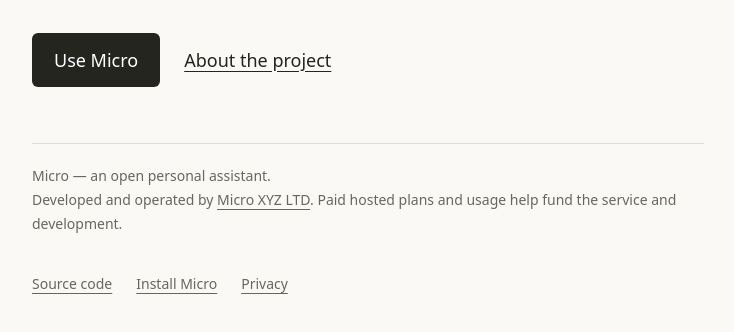
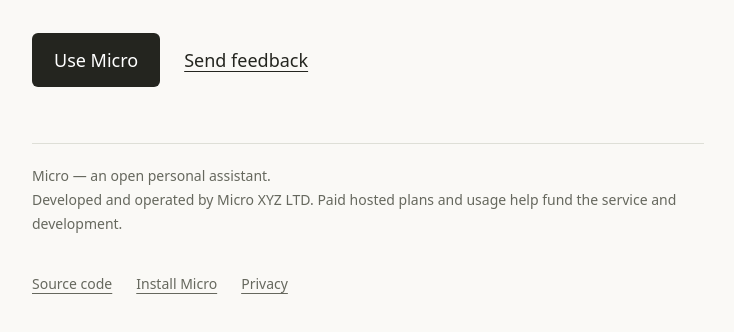
Before and after one commit to heymicro/heymicro, a plain HTML site: page index.html in a window 1280 px wide. Shown: the part 2001-2333 px from the top of the page, without its empty margins (272-1006 px from the left). Drawn offline with Linux system fonts and the light colour scheme.

Commit message:
Keep project information on the manifesto website (#3)

```diff
--- a/index.html
+++ b/index.html
@@ -127,12 +127,12 @@
     </p>
     <div class="actions">
       <a class="button" href="https://micro.mu">Use Micro</a>
-      <a href="https://micro.mu/about">About the project</a>
+      <a href="mailto:support@micro.mu">Send feedback</a>
     </div>
 
     <footer>
       Micro — an open personal assistant.<br>
-      Developed and operated by <a href="https://micro.mu/about">Micro XYZ LTD</a>.
+      Developed and operated by Micro XYZ LTD.
       Paid hosted plans and usage help fund the service and development.
       <div class="actions">
         <a href="https://github.com/micro/mu">Source code</a>
```
